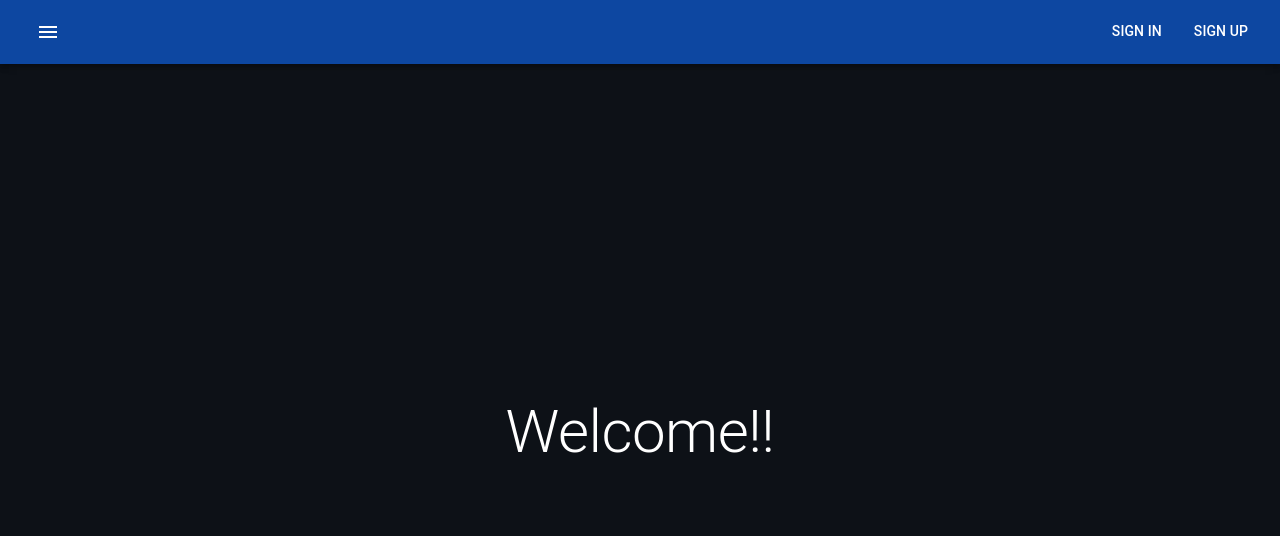
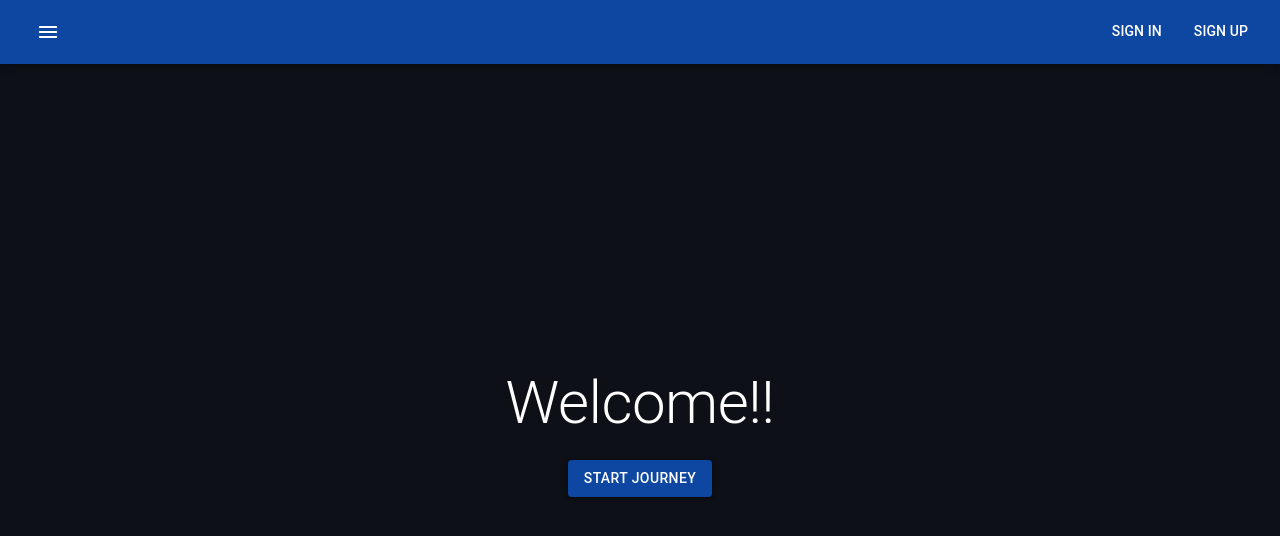
Before and after one commit to thanasislerai/my-app-website, a React (Create React App) app: page / in a window 1280 px wide. Shown: the top 536 px of the page. Built offline with nearby package versions, Linux system fonts and the light colour scheme.

Commit message:
Configure eslint

```diff
--- a/src/App.tsx
+++ b/src/App.tsx
@@ -1,4 +1,4 @@
-import React from 'react';
+import React from "react";
 import "./App.css";
 import { ThemeProvider } from "@material-ui/core";
 import { BrowserRouter as Router, Route, Switch } from "react-router-dom";
@@ -6,7 +6,7 @@ import { BrowserRouter as Router, Route, Switch } from "react-router-dom";
 import theme from "./theme";
 import NavBar from "./common/NavBar";
 import HomePage from "./routes/HomePage";
-import NotFound from './common/NotFound';
+import NotFound from "./common/NotFound";
 
 function App() {
   return (
--- a/src/common/NavBar/index.tsx
+++ b/src/common/NavBar/index.tsx
@@ -9,14 +9,13 @@ import {
   WithStyles,
   withStyles,
   Typography,
-  Theme
+  Theme,
 } from "@material-ui/core";
 import MenuIcon from "@material-ui/icons/Menu";
-import blue from "@material-ui/core/colors/blue";
 
 const NavBar = ({ classes }: NavBarProps) => {
   return (
-    <AppBar className={classes.root} position="static">
+    <AppBar position="static">
       <Toolbar>
         <Grid container alignItems="center" justify="space-between">
           <Grid item>
@@ -28,12 +27,16 @@ const NavBar = ({ classes }: NavBarProps) => {
             <Grid container spacing={2}>
               <Grid item>
                 <Button>
-                  <Typography color="textSecondary" variant="subtitle2">Sign in</Typography>
+                  <Typography color="textSecondary" variant="subtitle2">
+                    Sign in
+                  </Typography>
                 </Button>
               </Grid>
               <Grid item>
                 <Button>
-                  <Typography color="textSecondary" variant="subtitle2">Sign up</Typography>
+                  <Typography color="textSecondary" variant="subtitle2">
+                    Sign up
+                  </Typography>
                 </Button>
               </Grid>
             </Grid>
@@ -46,9 +49,6 @@ const NavBar = ({ classes }: NavBarProps) => {
 
 const styles = (theme: Theme) =>
   createStyles({
-    root: {
-      backgroundColor: blue[900],
-    },
     menuIcon: {
       color: theme.palette.text.secondary,
     },
--- a/src/common/NotFound/index.tsx
+++ b/src/common/NotFound/index.tsx
@@ -1,7 +1,10 @@
 import React from "react";
-import { Box, Typography } from "@material-ui/core";
+import { Link } from "react-router-dom";
+import { Box, Button, Typography, useTheme } from "@material-ui/core";
 
 const NotFound = () => {
+  const theme = useTheme();
+
   return (
     <Box
       flexGrow={1}
@@ -9,14 +12,16 @@ const NotFound = () => {
       alignItems="center"
       justifyContent="center"
       textAlign="center"
-      bgcolor="#0d1117"
+      bgcolor={theme.palette.background.default}
     >
-      <Typography
-        color="textSecondary"
-        variant="h2"
-      >
-        Not found...
-      </Typography>
+      <Box>
+        <Typography color="textSecondary" variant="h2" gutterBottom>
+          Page Not Found
+        </Typography>
+        <Button variant="contained" color="primary" component={Link} to="/">
+          Back To Home
+        </Button>
+      </Box>
     </Box>
   );
 };
--- a/src/reportWebVitals.ts
+++ b/src/reportWebVitals.ts
@@ -1,8 +1,8 @@
-import { ReportHandler } from 'web-vitals';
+import { ReportHandler } from "web-vitals";
 
 const reportWebVitals = (onPerfEntry?: ReportHandler) => {
   if (onPerfEntry && onPerfEntry instanceof Function) {
-    import('web-vitals').then(({ getCLS, getFID, getFCP, getLCP, getTTFB }) => {
+    import("web-vitals").then(({ getCLS, getFID, getFCP, getLCP, getTTFB }) => {
       getCLS(onPerfEntry);
       getFID(onPerfEntry);
       getFCP(onPerfEntry);
--- a/src/routes/HomePage/index.tsx
+++ b/src/routes/HomePage/index.tsx
@@ -1,7 +1,9 @@
-import { Box, Typography } from "@material-ui/core";
 import React from "react";
+import { Box, Typography, Button, useTheme } from "@material-ui/core";
 
 const HomePage = () => {
+  const theme = useTheme();
+
   return (
     <Box
       flexGrow={1}
@@ -9,14 +11,16 @@ const HomePage = () => {
       alignItems="center"
       justifyContent="center"
       textAlign="center"
-      bgcolor="#0d1117"
+      bgcolor={theme.palette.background.default}
     >
-      <Typography
-        color="textSecondary"
-        variant="h2"
-      >
-        Welcome!!
-      </Typography>
+      <Box>
+        <Typography color="textSecondary" variant="h2" gutterBottom>
+          Welcome!!
+        </Typography>
+        <Button variant="contained" color="primary">
+          Start Journey
+        </Button>
+      </Box>
     </Box>
   );
 };
--- a/src/theme.ts
+++ b/src/theme.ts
@@ -1,11 +1,18 @@
 import { createMuiTheme, responsiveFontSizes } from "@material-ui/core";
+import blue from "@material-ui/core/colors/blue";
 
 const theme = responsiveFontSizes(
   createMuiTheme({
     palette: {
+      primary: {
+        main: blue[900],
+      },
+      background: {
+        default: "#0d1117",
+      },
       text: {
         primary: "#000000",
-        secondary: "#ffffff"
+        secondary: "#ffffff",
       },
     },
   })
```
Also changed, not shown: package.json (+31 -1 lines), src/index.tsx (+6 -6 lines), .eslintrc.json (added), 1 other file (tests, documents, lock files or other folders).
